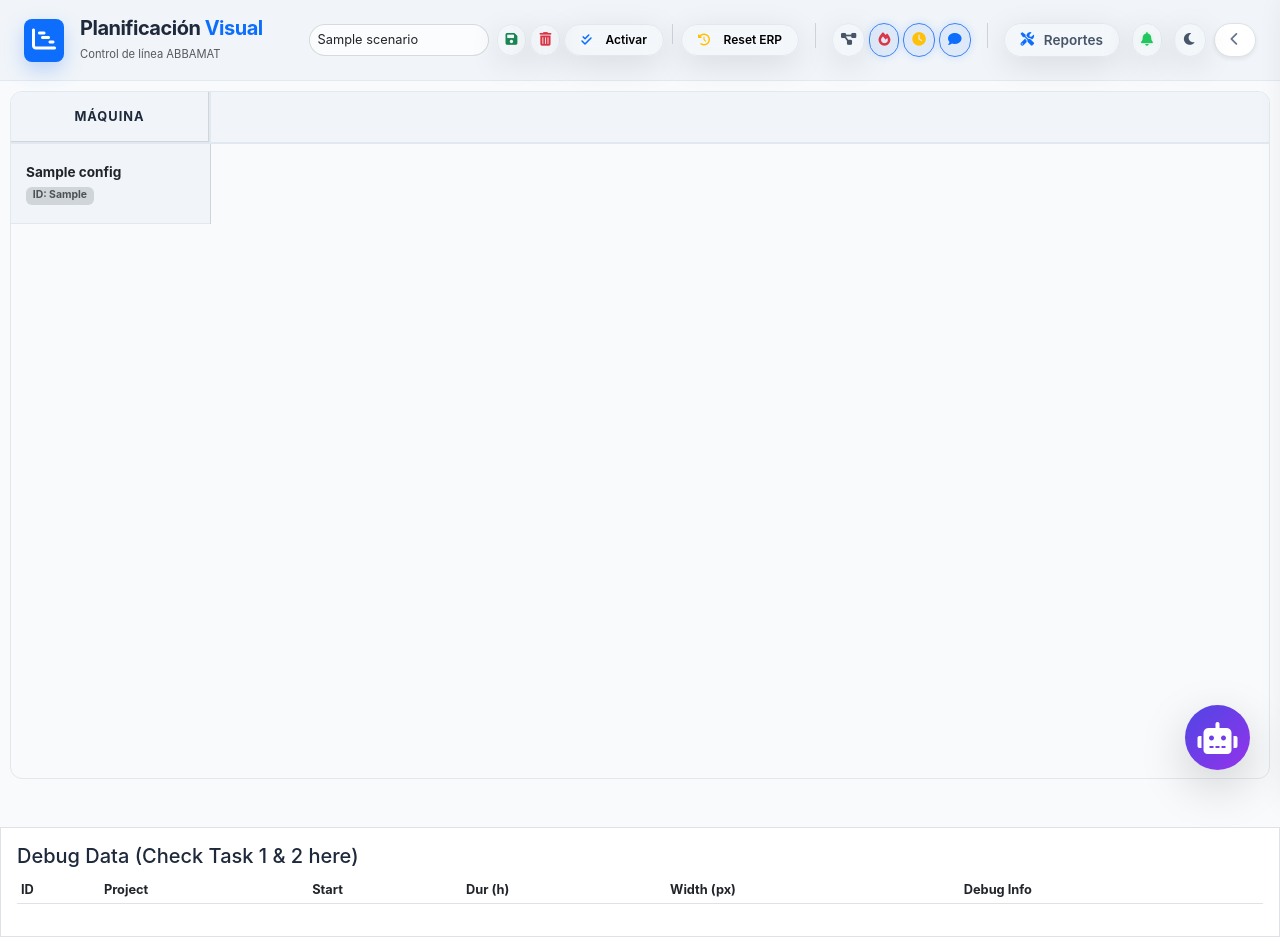
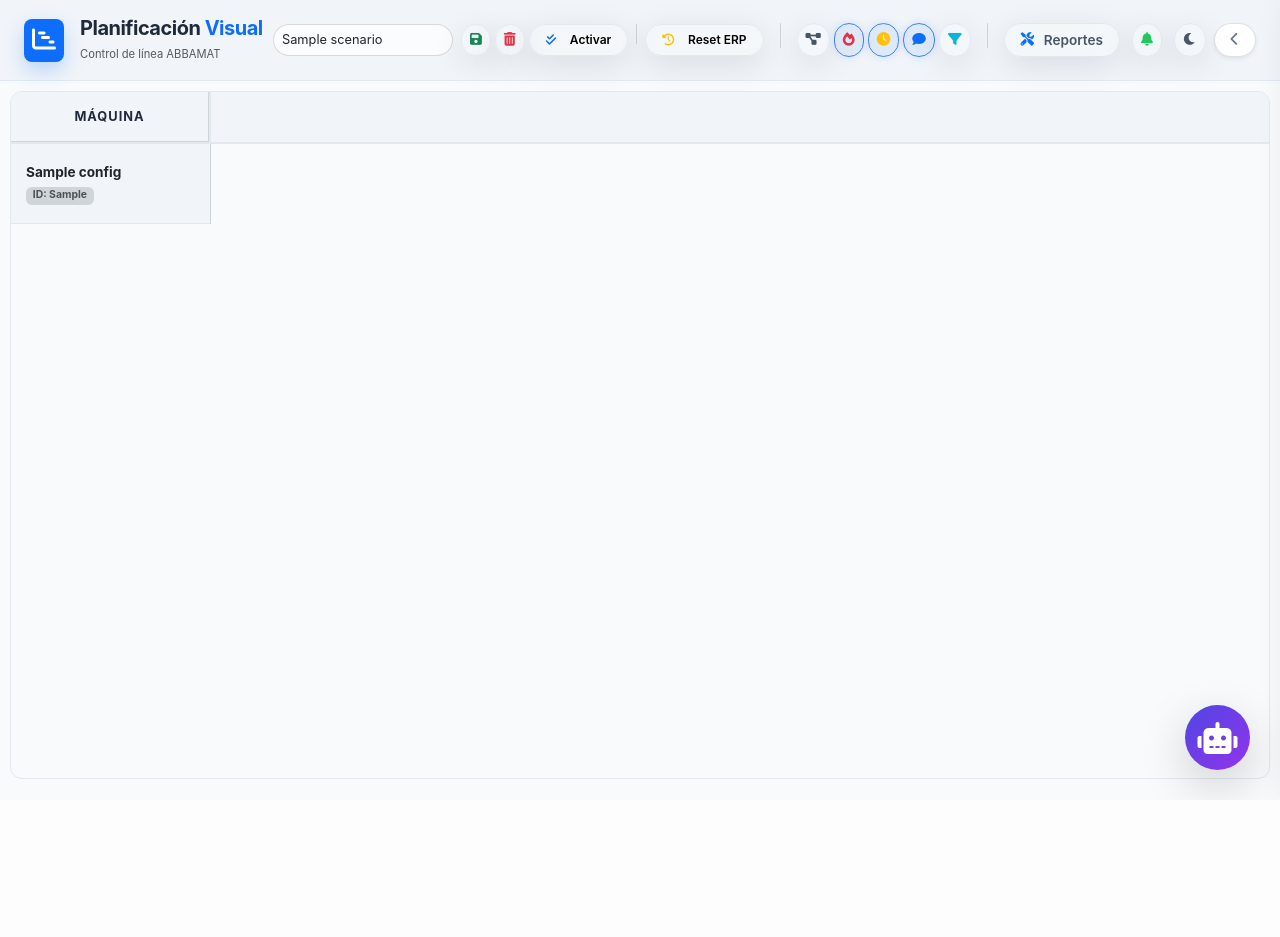
Before and after one commit to CARsoftAR/planificacionProcesosProduccion, a Django app: page /planificacion/visual/ in a window 1280 px wide. After the commit the page ends 800 px from the top, so only its background shows below. Run offline with Django 5.2, Linux system fonts and the light colour scheme; tables that the repository leaves empty hold one stand-in row (values such as "Sample post"); lists and menus that the app fills with data are empty; some libraries are stand-ins or nearby versions.

Commit message:
UI Cleanup: Grouped project filter, hidden debug table, and removed native title tooltips

```diff
--- a/produccion/templates/produccion/planificacion_visual.html
+++ b/produccion/templates/produccion/planificacion_visual.html
@@ -1179,6 +1179,13 @@
                       </button>
                       <button id="btn-toggle-tooltips" class="btn-modern glass rounded-pill px-2 active-glass" style="height: 34px; border-color: #e2e8f0; color: #475569;" onclick="toggleTooltips();" title="Toggle Tooltips">
                           <i class="fas fa-comment text-primary"></i>
+                      </button>
+                      <button id="btn-filter-ops"
+                              class="btn-modern glass rounded-pill px-2"
+                              style="height: 34px; border-color: #e2e8f0; color: #475569;"
+                              onclick="window.toggleOpFilterSidebar()"
+                              title="Filtrar Visibilidad de OPs">
+                          <i class="fas fa-filter" style="color: #06b6d4;"></i>
                       </button>
                   </div>
 
@@ -1922,8 +1929,8 @@
                                 {% with proj_color=task.ProyectoCode|string_to_color %}
                                 <div id="op-{{ task.Idorden }}-{{ task.segment_index }}"
                                      class="task-block {% if task.segment_index > 0 %}task-continuation{% endif %}{% if task.is_critical %} critical-task{% endif %}"
-                                     title="OP {{ task.Idorden }} - {{ task.ProyectoCode|default:'S/P' }}"
                                      data-task-id="{{ task.Idorden }}"
+                                 data-project-name="{{ task.ProyectoCode|default:'S/P' }}"
                                  data-color="{% if task.ProyectoCode %}{{ proj_color }}{% else %}#3b82f6{% endif %}"
                                  data-priority="{{ task.OrdenVisual|default:0 }}"
                                  data-critical="{{ task.is_critical|yesno:'true,false' }}"
@@ -1947,14 +1954,13 @@
 
                                  {% if task.is_delayed and task.segment_index == 0 %}
                                      <div class="delay-badge"
-                                          style="{% if task.badge_stagger %}top: -32px; z-index: 21;{% endif %}"
-                                          title="Proyecto con {{ task.delay_days }} días de retraso">
+                                          style="{% if task.badge_stagger %}top: -32px; z-index: 21;{% endif %}">
                                          <i class="fas fa-exclamation-triangle me-1"></i>{{ task.delay_days }}d ATRASO
                                      </div>
                                  {% endif %}
 
                                  {% if task.is_moved and task.segment_index == 0 %}
-                                     <div class="moved-badge" title="Originalmente en: {{ task.original_machine_name }}">
+                                     <div class="moved-badge">
                                          <i class="fas fa-exchange-alt me-1"></i>DE: {{ task.original_machine_name }}
                                      </div>
                                  {% endif %}
@@ -2858,7 +2864,7 @@
     </script>
 
     <!-- Debug Table -->
-    <div class="mt-5 p-3 bg-white border">
+    <div class="mt-5 p-3 bg-white border" style="display: none;">
         <h5>Debug Data (Check Task 1 & 2 here)</h5>
         <table class="table table-striped table-sm" style="font-size: 0.8rem;">
             <thead>
@@ -2983,6 +2989,9 @@
                 const box2 = taskMapFirst[s_succ];
 
                 if (!box1 || !box2) return;
+
+                // Si alguna de las tarjetas está oculta por filtro, no dibujamos la flecha
+                if (box1.style.display === 'none' || box2.style.display === 'none') return;
 
                 // Las anclas están dentro de los bloques
                 // Usamos selectores dentro del elemento específico de la OP/segmento
@@ -3800,36 +3809,52 @@
     <script>
     (function() {
         var populated = false;
-        function collectOPs() {
-            var ops = {};
+
+        function collectProjects() {
+            var projects = {};
             document.querySelectorAll('.task-block').forEach(function(el) {
-                var tid = el.dataset.taskId;
-                if (!tid) return;
-                var idParts = el.id.split('-');
-                var seg = parseInt(idParts[idParts.length - 1]) || 0;
-                if (seg > 0) return;
-                if (!ops[tid]) {
-                    var projEl = el.querySelector('.task-card-project');
-                    var opEl   = el.querySelector('.task-card-op');
-                    var color  = window.getComputedStyle(el).borderTopColor || '#3b82f6';
-                    ops[tid] = { id: tid, project: projEl ? projEl.textContent.trim() : 'S/P', op: opEl ? opEl.textContent.trim() : ('OP ' + tid), color: color };
+                var projectName = el.dataset.projectName || 'S/P';
+                if (!projects[projectName]) {
+                    var color = window.getComputedStyle(el).borderTopColor || '#3b82f6';
+                    projects[projectName] = {
+                        name: projectName,
+                        color: color,
+                        opCount: 0,
+                        opIds: new Set()
+                    };
+                }
+                var opId = el.dataset.taskId;
+                if (opId && !projects[projectName].opIds.has(opId)) {
+                    projects[projectName].opIds.add(opId);
+                    projects[projectName].opCount++;
                 }
             });
-            return Object.values(ops).sort(function(a,b){ return a.project.localeCompare(b.project); });
-        }
+            return Object.values(projects).sort(function(a, b) {
+                return a.name.localeCompare(b.name);
+            });
+        }
+
         function populateList() {
             var listEl = document.getElementById('op-filter-list');
             if (!listEl) return;
-            var ops = collectOPs();
+            var projects = collectProjects();
             listEl.innerHTML = '';
-            ops.forEach(function(op) {
+
+            projects.forEach(function(proj) {
                 var item = document.createElement('label');
                 item.className = 'op-filter-item';
-                item.innerHTML = '<input type="checkbox" checked data-op-id="' + op.id + '" onchange="window.applyOpFilter(\'' + op.id + '\', this.checked)"><span class="color-dot" style="background:' + op.color + ';flex-shrink:0;width:10px;height:10px;border-radius:50%;display:inline-block;"></span><span style="font-size:0.75rem;color:#334155;font-weight:500;flex:1;">' + op.project + '<br><small style="color:#94a3b8;font-size:0.65rem;">' + op.op + '</small></span>';
+                item.innerHTML =
+                    '<input type="checkbox" checked data-project-name="' + proj.name + '" onchange="window.applyProjectFilter(\'' + proj.name + '\', this.checked)">' +
+                    '<span class="color-dot" style="background:' + proj.color + ';flex-shrink:0;width:10px;height:10px;border-radius:50%;display:inline-block;"></span>' +
+                    '<span style="font-size:0.75rem;color:#334155;font-weight:500;flex:1;">' +
+                        'PROJECT ' + proj.name +
+                        '<br><small style="color:#94a3b8;font-size:0.65rem;">' + proj.opCount + ' OPs asociadas</small>' +
+                    '</span>';
                 listEl.appendChild(item);
             });
             populated = true;
         }
+
         window.toggleOpFilterSidebar = function() {
             var sidebar = document.getElementById('op-filter-sidebar');
             var overlay = document.getElementById('op-filter-overlay');
@@ -3840,21 +3865,27 @@
             if (btn)     btn.classList.toggle('active-glass', isOpen);
             if (isOpen && !populated) populateList();
         };
-        window.applyOpFilter = function(opId, visible) {
-            document.querySelectorAll('.task-block[data-task-id="' + opId + '"]').forEach(function(el) {
+
+        window.applyProjectFilter = function(projectName, visible) {
+            // Ocultar/Mostrar todos los task-blocks del proyecto
+            document.querySelectorAll('.task-block[data-project-name="' + projectName + '"]').forEach(function(el) {
                 el.style.display = visible ? '' : 'none';
             });
+
+            // Redibujar dependencias: la lógica interna ahora ignora boxes con display:none
             var svgLayer = document.getElementById('dependency-layer');
             if (svgLayer && svgLayer.style.display !== 'none' && typeof window.drawDependencies === 'function') {
-                setTimeout(window.drawDependencies, 50);
+                window.drawDependencies();
             }
         };
+
         window.setAllOpsVisible = function(visible) {
             document.querySelectorAll('#op-filter-list input[type=checkbox]').forEach(function(cb) {
                 cb.checked = visible;
-                window.applyOpFilter(cb.dataset.opId, visible);
+                window.applyProjectFilter(cb.dataset.projectName, visible);
             });
         };
+
         window.filterOpSearchList = function(query) {
             var q = query.toLowerCase();
             document.querySelectorAll('#op-filter-list .op-filter-item').forEach(function(item) {
```
